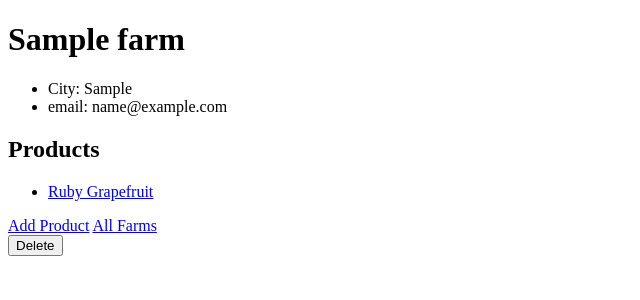
After one commit to mjay88/express-and-mongoose, a Node server app: page /farms/600000000000000000000001 in a window 1280 px wide. The commit adds this page. Shown: the top 300 px of the page, without its empty margins (0-640 px from the left). Run offline with Node 20, Linux system fonts and the light colour scheme; data comes from the database, SQL or seed files in the repository; tables that the repository leaves empty hold one stand-in row (values such as "Sample post"); some libraries are stand-ins or nearby versions.

Commit message:
add product and farm relationship

```diff
--- a/index.js
+++ b/index.js
@@ -4,9 +4,10 @@ const path = require("path");
 const mongoose = require("mongoose");
 const methodOverride = require("method-override");
 const Product = require("./models/product");
+const Farm = require("./models/farm");
 
 mongoose
-	.connect("mongodb://127.0.0.1:27017/farmStand")
+	.connect("mongodb://127.0.0.1:27017/farmStand3")
 	.then(() => {
 		console.log("MONGO CONNECTION OPEN!");
 	})
@@ -22,6 +23,56 @@ app.set("view engine", "ejs");
 app.use(express.urlencoded({ extended: true }));
 app.use(methodOverride("_method"));
 //dealing with 'selected'
+
+//Farm routes
+//get all farms
+app.get("/farms", async (req, res) => {
+	const farms = await Farm.find({});
+	res.render("farms/index", { farms });
+});
+//serve farms form
+app.get("/farms/new", (req, res) => {
+	res.render("farms/new");
+});
+//post route for new farm
+app.post("/farms", async (req, res) => {
+	const farm = new Farm(req.body);
+	await farm.save();
+	res.redirect("/farms");
+});
+//show route has to come after new
+app.get("/farms/:id", async (req, res) => {
+	const farm = await Farm.findById(req.params.id).populate("products");
+	res.render("farms/show", { farm });
+});
+//serve new form for products on a farm
+app.get("/farms/:id/products/new", async (req, res) => {
+	const { id } = req.params;
+	const farm = await Farm.findById(id);
+	res.render("products/new", { categories, farm });
+});
+
+app.post("/farms/:id/products", async (req, res) => {
+	const { id } = req.params;
+	const farm = await Farm.findById(id);
+	const { name, price, category } = req.body;
+	const product = new Product({ name, price, category });
+	farm.products.push(product);
+	product.farm = farm;
+	await farm.save();
+	await product.save();
+	res.redirect(`/farms/${farm._id}`);
+});
+
+//delete farm
+app.delete("/farms/:id", async (req, res) => {
+	const farm = await Farm.findByIdAndDelete(req.params.id);
+
+	res.redirect("/farms");
+});
+
+//product routes
+
 const categories = ["fruit", "vegetable", "dairy", "mushrooms"];
 
 //show all products route
@@ -37,6 +88,7 @@ app.get("/products", async (req, res) => {
 	// console.log(products, "all products"); //shows up in terminal
 	// res.render("products/index", { products });
 });
+
 //create new products routes, serve new products form
 app.get("/products/new", (req, res) => {
 	res.render("products/new", { categories });
@@ -52,7 +104,7 @@ app.post("/products", async (req, res) => {
 app.get("/products/:id", async (req, res) => {
 	//get the id
 	const { id } = req.params;
-	const product = await Product.findById(id);
+	const product = await Product.findById(id).populate("farm", "name");
 	console.log(product);
 	res.render("products/show", { product });
 });
--- /dev/null
+++ b/views/farms/show.ejs
@@ -0,0 +1,26 @@
+<!DOCTYPE html>
+<html lang="en">
+	<head>
+		<meta charset="UTF-8" />
+		<meta name="viewport" content="width=device-width, initial-scale=1.0" />
+		<title><%= farm.name %></title>
+	</head>
+	<body>
+		<h1><%= farm.name %></h1>
+		<ul>
+			<li>City: <%= farm.city %></li>
+			<li>email: <%= farm.email %></li>
+		</ul>
+		<h2>Products</h2>
+		<ul>
+			<%for(let product of farm.products){%>
+			<li><a href="/products/<%=product._id%>"><%=product.name%></a></li>
+			<%}%>
+		</ul>
+		<a href="/farms/<%=farm._id%>/products/new">Add Product</a>
+		<a href="/farms/">All Farms</a>
+		<form action="/farms/<%=farm._id%>?_method=DELETE" method="POST">
+			<button>Delete</button>
+		</form>
+	</body>
+</html>
--- a/views/products/index.ejs
+++ b/views/products/index.ejs
@@ -12,7 +12,7 @@
 			<li><a href="/products/<%=product._id%>"><%=product.name %></a></li>
 			<% } %>
 		</ul>
-		<a href="/products/new">Add New Product</a>
+		<a href="/farms">Back to Farms</a>
 		<% if(category !== 'All'){ %>
 		<a href="/products">All Products</a>
 		<% } %>
--- a/views/products/new.ejs
+++ b/views/products/new.ejs
@@ -6,8 +6,9 @@
 		<title>New Product</title>
 	</head>
 	<body>
+		<h1><%=farm.name%></h1>
 		<h1>Add A Product</h1>
-		<form action="/products" method="POST">
+		<form action="/farms/<%=farm._id%>/products" method="POST">
 			<label for="name">Product Name</label>
 			<input type="text" name="name" id="name" placeholder="product name" />
 			<label for="price">Price (Unit)</label>
@@ -24,7 +25,8 @@
 				<% } %>
 			</select>
 			<button>Submit</button>
-			<a href="/products">All Products</a>
 		</form>
+		<a href="/products">All Products</a>
+		<a href="/farms/<%=farm._id%>">Back to Farms</a>
 	</body>
 </html>
--- a/views/products/show.ejs
+++ b/views/products/show.ejs
@@ -15,6 +15,9 @@
 					><%= product.category %></a
 				>
 			</li>
+			<li>
+				Farm: <a href="/farms/<%=product.farm._id%>"><%=product.farm.name%></a>
+			</li>
 		</ul>
 		<a href="/products">All Products</a>
 		<a href="/products/<%=product._id%>/edit">Edit Products</a>
```
Also changed, not shown: models/farm.js (added, +34 -0 lines), models/product.js (+6 -1 lines), views/farms/index.ejs (added, +17 -0 lines), views/farms/new.ejs (added, +26 -0 lines).
